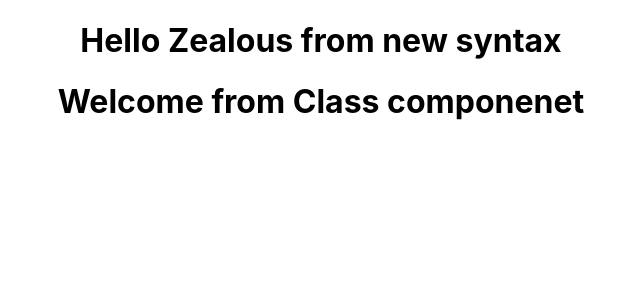
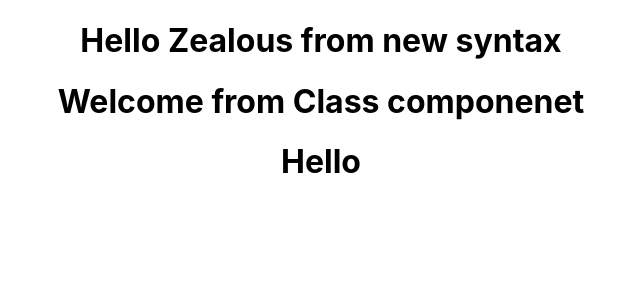
Before and after one commit to ZealousMacwan/my-react-app, a React (Create React App) app: page / in a window 1280 px wide. Shown: the top 300 px of the page, without its empty margins (319-959 px from the left). Built offline with nearby package versions, Linux system fonts and the light colour scheme.

Commit message:
added-jsx

```diff
--- a/src/App.js
+++ b/src/App.js
@@ -2,6 +2,7 @@
 import './App.css'
 import Greet from './components/Greet'
 import Welcome from './components/Welcome'
+import Hello from './components/Hello'
 
 class App extends Component {
   render(){
@@ -9,6 +10,7 @@
       <div className="App">
         <Greet></Greet>
         <Welcome></Welcome>
+        <Hello></Hello>
       </div>
     );
   }
--- /dev/null
+++ b/src/components/Hello.js
@@ -0,0 +1,14 @@
+import React from 'react'
+
+const Hello = () => {
+    return(
+        <h1>Hello</h1>
+    )
+
+    //above using jsx
+
+    //below not using jsx complex
+    //return React.createElement('div', {id: 'hello', className: 'dummy'}, React.createElement('h1', null, 'Hello'))
+
+}
+export default Hello
```
